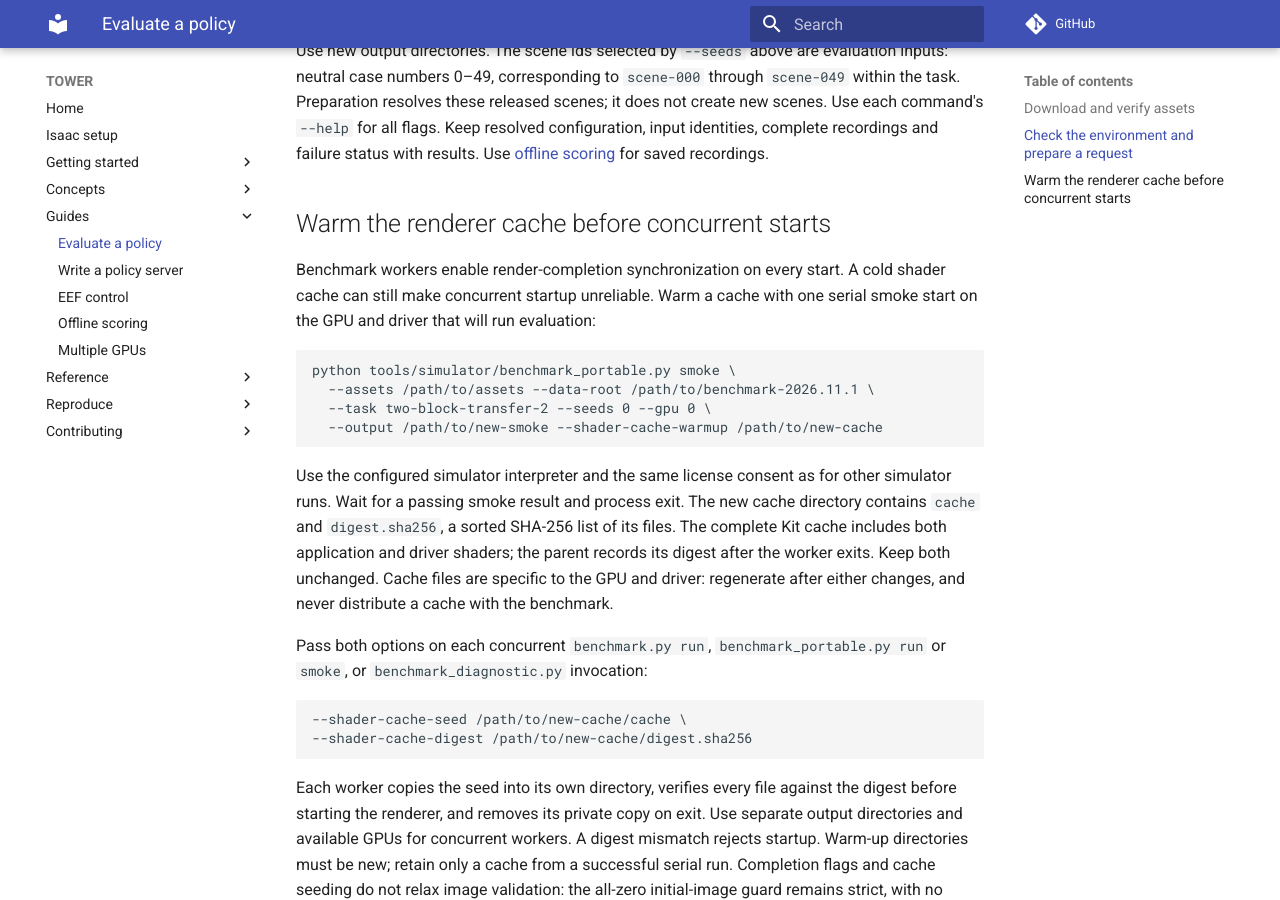
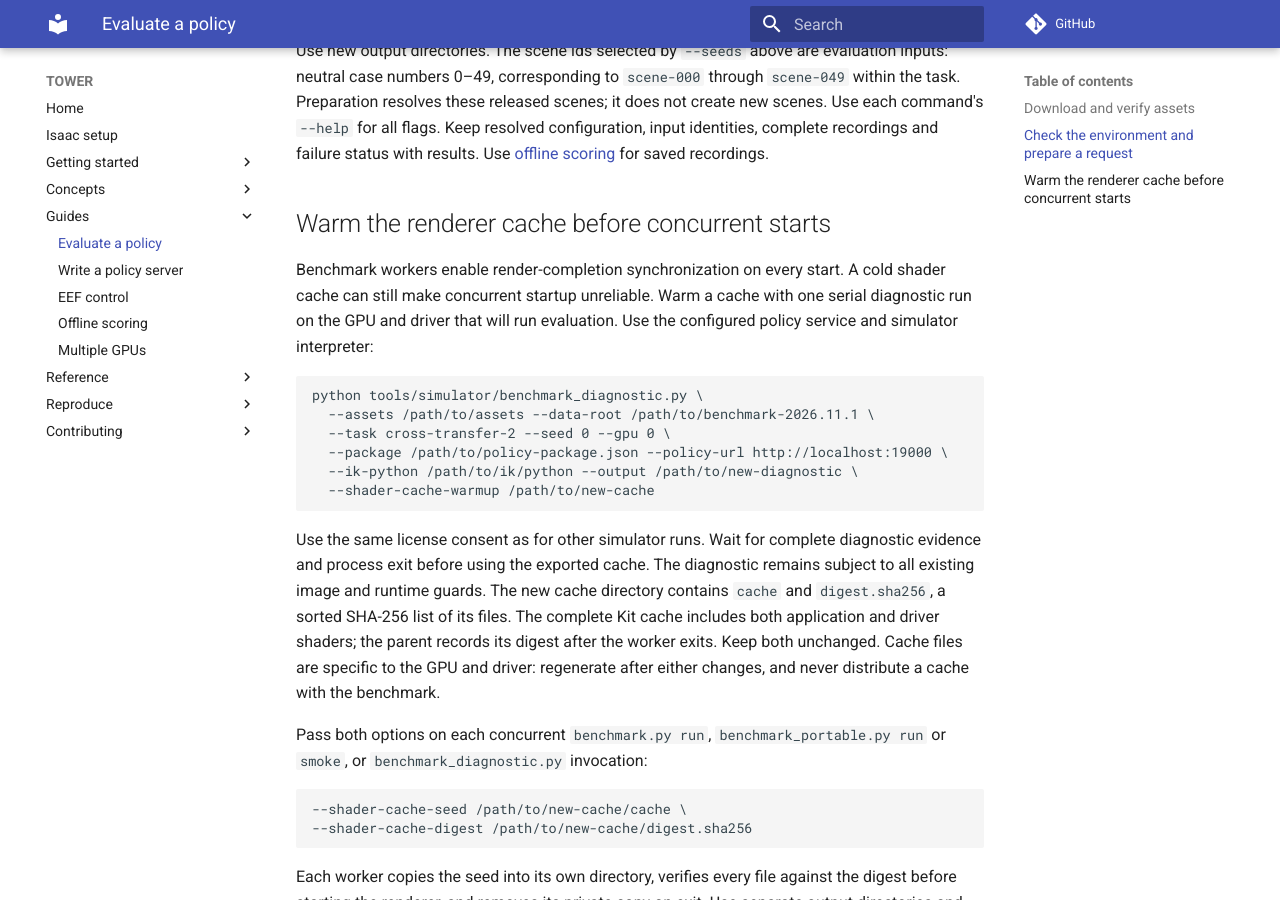
Before and after one commit to tower-benchmark/TOWER, an MkDocs documentation site: the page built from docs/guides/evaluate-a-policy.md, in a window 1280 px wide and 900 px high, scrolled down 1910 px. Built offline with MkDocs 1.6.1 and Material for MkDocs 9.7.7, drawn with Linux system fonts in a browser that asks for light colours; comment, search, counter and statistics services are not loaded.

Commit message:
docs(bench): warm shader caches with a serial diagnostic [skip ci]

````diff
--- a/docs/guides/evaluate-a-policy.md
+++ b/docs/guides/evaluate-a-policy.md
@@ -98,22 +98,26 @@ status with results. Use [offline scoring](offline-scoring.md) for saved recordi
 
 Benchmark workers enable render-completion synchronization on every start.
 A cold shader cache can still make concurrent startup unreliable. Warm a cache
-with one serial smoke start on the GPU and driver that will run evaluation:
+with one serial diagnostic run on the GPU and driver that will run evaluation.
+Use the configured policy service and simulator interpreter:
 
 ```sh
-python tools/simulator/benchmark_portable.py smoke \
+python tools/simulator/benchmark_diagnostic.py \
   --assets /path/to/assets --data-root /path/to/benchmark-2026.11.1 \
-  --task two-block-transfer-2 --seeds 0 --gpu 0 \
-  --output /path/to/new-smoke --shader-cache-warmup /path/to/new-cache
+  --task cross-transfer-2 --seed 0 --gpu 0 \
+  --package /path/to/policy-package.json --policy-url http://localhost:19000 \
+  --ik-python /path/to/ik/python --output /path/to/new-diagnostic \
+  --shader-cache-warmup /path/to/new-cache
 ```
 
-Use the configured simulator interpreter and the same license consent as for
-other simulator runs. Wait for a passing smoke result and process exit.
+Use the same license consent as for other simulator runs. Wait for complete
+diagnostic evidence and process exit before using the exported cache.
+The diagnostic remains subject to all existing image and runtime guards.
 The new cache directory contains `cache` and `digest.sha256`, a sorted
 SHA-256 list of its files. The complete Kit cache includes both application and
-driver shaders; the parent records its digest after the worker exits. Keep both unchanged. Cache files are specific to the
-GPU and driver: regenerate after either changes, and never distribute a cache
-with the benchmark.
+driver shaders; the parent records its digest after the worker exits. Keep both
+unchanged. Cache files are specific to the GPU and driver: regenerate after
+either changes, and never distribute a cache with the benchmark.
 
 Pass both options on each concurrent `benchmark.py run`,
 `benchmark_portable.py run` or `smoke`, or `benchmark_diagnostic.py` invocation:
````
